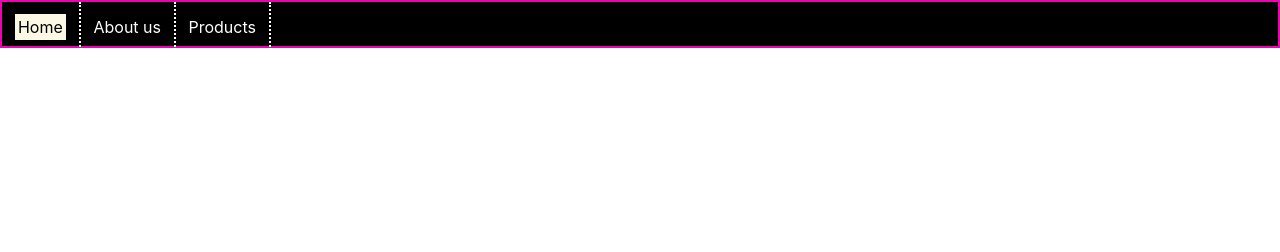
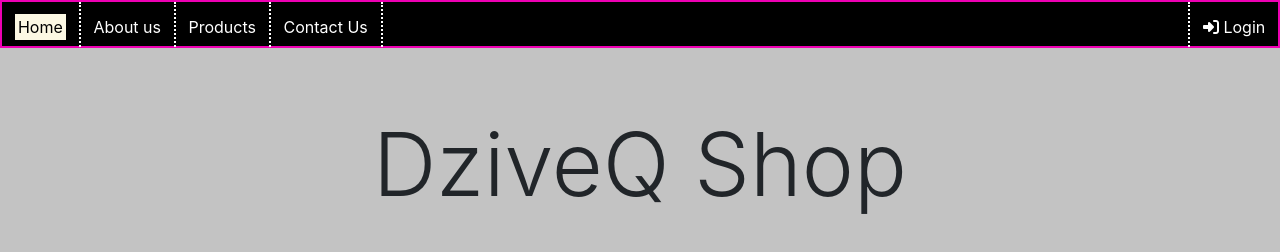
Before and after one commit to DziveQ/ShopSite, a plain HTML site: page index.html in a window 1280 px wide. Drawn offline with nearby package versions, Linux system fonts and the light colour scheme.

Commit message:
Finished navbar. Maybe a few small fixed another time. Started work with Home site.

```diff
--- a/css/style.css
+++ b/css/style.css
@@ -1,19 +1,12 @@
-body {
-    color: white;
-}
-
 #navbar {
     background-color: black;
     min-width: 100%;
     min-height: 6vh;
+    max-height: 6vh;
 
     border: solid #ee00b3 2px;
-}
 
-#logo {
-    float: left;
-    background-color: blue;
-    max-width: 10%;
+    color: white;
 }
 
 .navbar-component {
@@ -28,6 +21,24 @@ body {
     border-right: dotted 2px white;
 }
 
+.right-navbar-component {
+    float: right;
+
+    max-width: 10%;
+    max-height: 5.6vh;
+    padding: 1%;
+
+    text-align: center;
+
+    border-left: dotted 2px white;
+}
+
+#site {
+    background-color: #c3c3c3;
+    min-height: 94vh;
+    max-height: 94vh;
+}
+
 a:link, a:visited {
     color: white;
 }
--- a/index.html
+++ b/index.html
@@ -6,6 +6,9 @@
         <!--BOOTSTRAP-->
         <meta name="viewport" content="width=device-width, initial-scale=1, shrink-to-fit=no">
         <link rel="stylesheet" href="https://stackpath.bootstrapcdn.com/bootstrap/4.4.1/css/bootstrap.min.css" integrity="sha384-Vkoo8x4CGsO3+Hhxv8T/Q5PaXtkKtu6ug5TOeNV6gBiFeWPGFN9MuhOf23Q9Ifjh" crossorigin="anonymous">
+
+        <!--FONT AWSOME-->
+        <script src="https://kit.fontawesome.com/32f7b0495d.js" crossorigin="anonymous"></script>
 
         <!--CSS-->
         <link rel="stylesheet" href="css/style.css">
@@ -16,23 +19,41 @@
 
     <body>
         <div id="navbar">
-            <div id="nb-main" class="navbar-component">
+            <div class="navbar-component">
                 <a href="index.html">
                     <mark>Home</mark>
                 </a>
             </div>
 
-            <div id="nb-main" class="navbar-component">
+            <div class="navbar-component">
                 <a href="about.html">
                     About us
                 </a>
             </div>
 
-            <div id="nb-main" class="navbar-component">
+            <div class="navbar-component">
                 <a href="shop.html">
                     Products
                 </a>
             </div>
+
+            <div class="navbar-component">
+                <a href="contact.html">
+                    Contact Us
+                </a>
+            </div>
+
+
+
+            <div class="right-navbar-component">
+                <a href="login.html">
+                    <i class="fas fa-sign-in-alt"></i> Login
+                </a>
+            </div>
+        </div>
+
+        <div id="site" style="padding-top: 5%">
+            <div id="title" class="display-2"><center>DziveQ Shop</center></div>
         </div>
     </body>
 </html>
```
